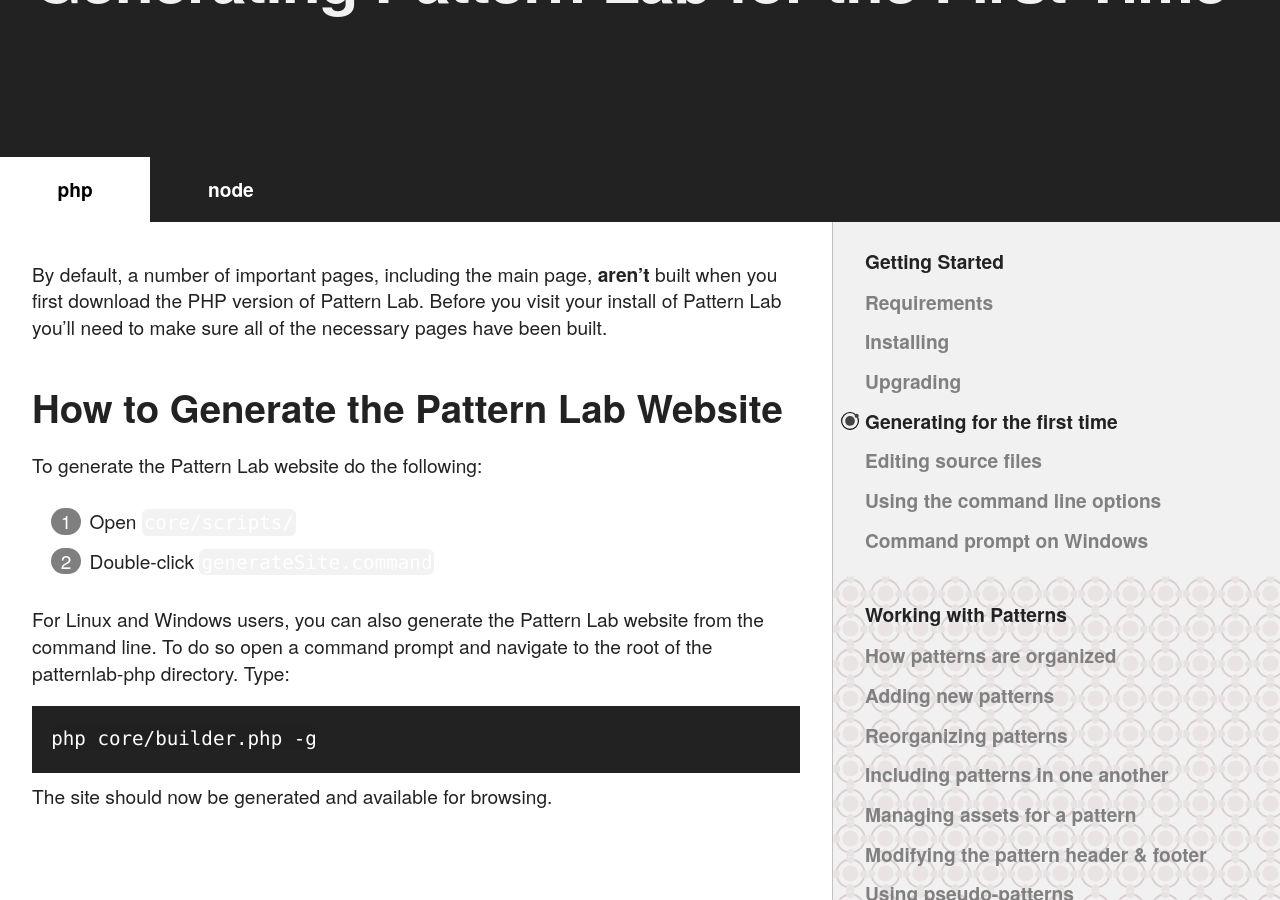
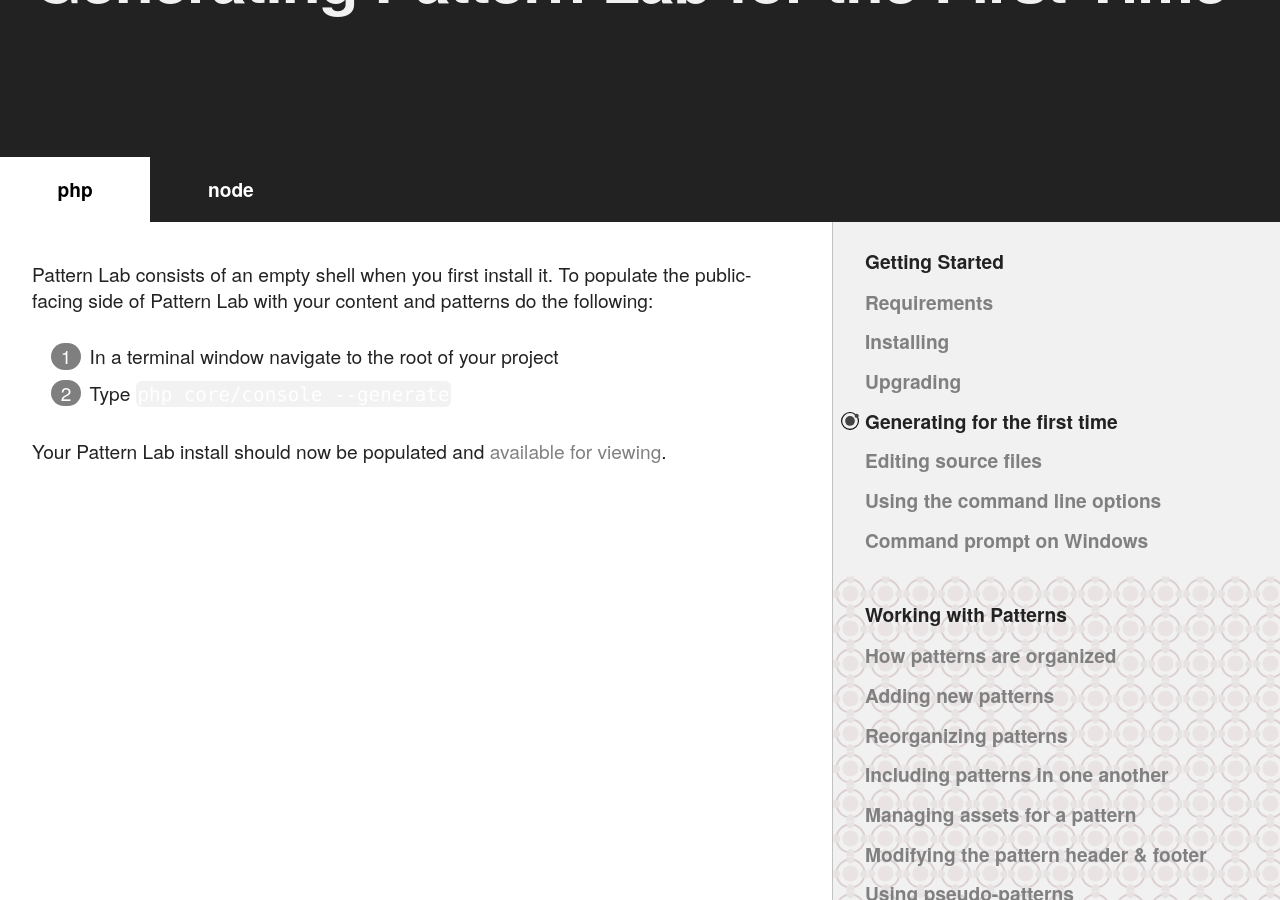
Before and after one commit to pattern-lab/website, a Jekyll site: the page built from docs/first-run.md, in a window 1280 px wide and 900 px high, scrolled down 278 px. Built offline with Jekyll 4.4.1, drawn with Linux system fonts in a browser that asks for light colours; comment, search, counter and statistics services are not loaded.

Commit message:
updating PHP instructions for first run

````diff
--- a/docs/first-run.md
+++ b/docs/first-run.md
@@ -14,22 +14,12 @@
 
 {% capture m %}
 
-By default, a number of important pages, including the main page, **aren't** built when you first download the PHP version of Pattern Lab. Before you visit your install of Pattern Lab you'll need to make sure all of the necessary pages have been built.
+Pattern Lab consists of an empty shell when you first install it. To populate the public-facing side of Pattern Lab with your content and patterns do the following:
 
-## How to Generate the Pattern Lab Website
+1. In a terminal window navigate to the root of your project
+2. Type `php core/console --generate`
 
-To generate the Pattern Lab website do the following:
-
-1. Open `core/scripts/`
-2. Double-click `generateSite.command`
-
-For Linux and Windows users, you can also generate the Pattern Lab website from the command line. To do so open a command prompt and navigate to the root of the patternlab-php directory. Type:
-
-```
-php core/builder.php -g
-```
-
-The site should now be generated and available for browsing.
+Your Pattern Lab install should now be populated and [available for viewing](/docs/viewing-pattern-lab.html).
 
 {% endcapture %}
 {{ m | markdownify }}
````
